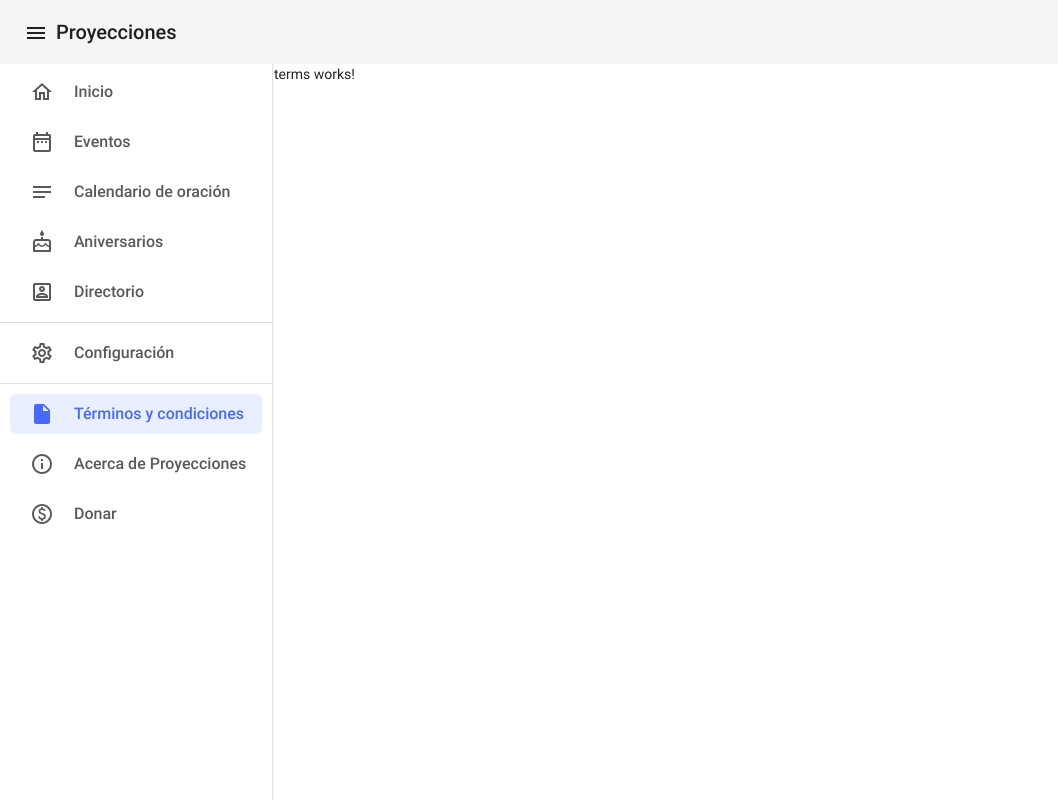
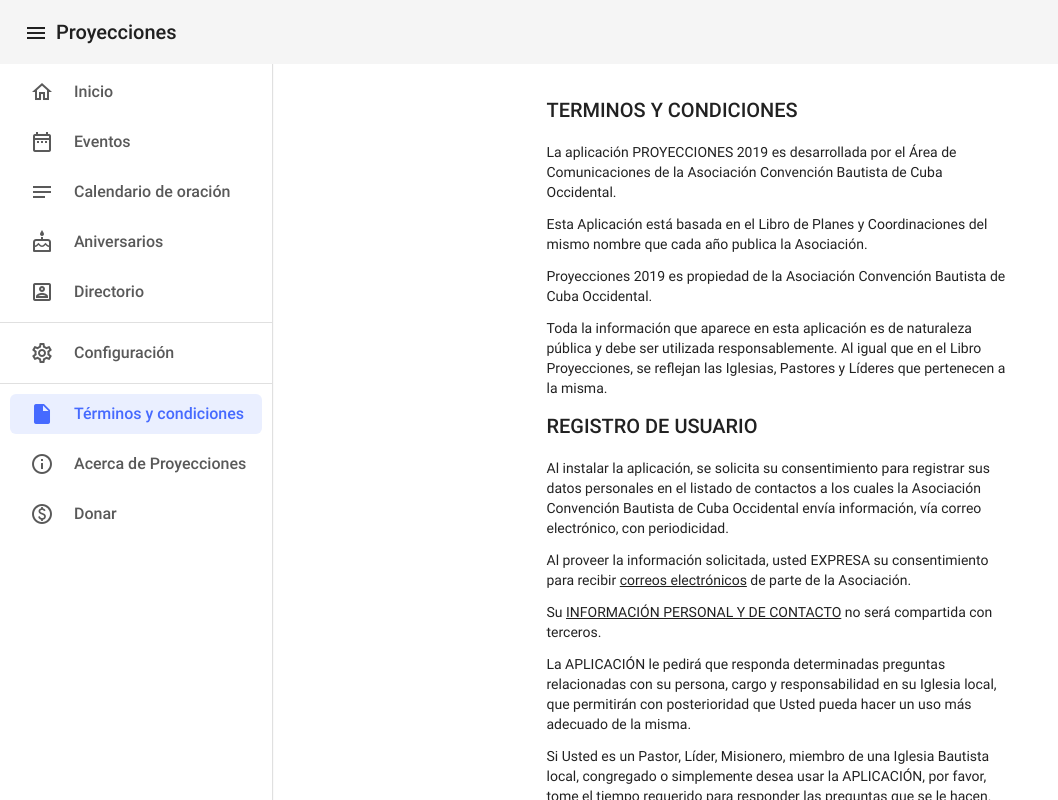
Before and after one commit to liosvel-medina/ProyeccionesWeb, an Angular app: page /terms in a window 1280 px wide. Shown: the whole page, without its empty margins (0-1058 px from the left). Built offline with nearby package versions, Linux system fonts and the light colour scheme.

Commit message:
define terms.component

```diff
--- a/src/app/core/terms/terms.component.css
+++ b/src/app/core/terms/terms.component.css
@@ -0,0 +1,3 @@
+.content-area {
+  padding: 30px;
+}
--- a/src/app/core/terms/terms.component.html
+++ b/src/app/core/terms/terms.component.html
@@ -1 +1,60 @@
-<p>terms works!</p>
+<div class="content-area">
+
+  <div class="row">
+    <div class="col-12 offset-0 col-md-8 offset-md-2 col-lg-6 offset-lg-3">
+
+      <h2>TERMINOS Y CONDICIONES</h2>
+
+      <p>La aplicación PROYECCIONES 2019 es desarrollada por el Área de Comunicaciones de la Asociación Convención
+        Bautista
+        de
+        Cuba Occidental.</p>
+      <p>Esta Aplicación está basada en el Libro de Planes y Coordinaciones del mismo nombre que cada año publica la
+        Asociación.</p>
+      <p>Proyecciones 2019 es propiedad de la Asociación Convención Bautista de Cuba Occidental.</p>
+      <p>Toda la información que aparece en esta aplicación es de naturaleza pública y debe ser utilizada
+        responsablemente.
+        Al
+        igual que en el Libro Proyecciones, se reflejan las Iglesias, Pastores y Líderes que pertenecen a la misma.</p>
+
+      <h2>REGISTRO DE USUARIO</h2>
+      <p>Al instalar la aplicación, se solicita su consentimiento para registrar sus datos personales en el listado de
+        contactos a los cuales la Asociación Convención Bautista de Cuba Occidental envía información, vía correo
+        electrónico,
+        con periodicidad.</p>
+      <p>Al proveer la información solicitada, usted EXPRESA su consentimiento para recibir <u>correos electrónicos</u>
+        de parte de la Asociación.</p>
+      <p>Su <u>INFORMACIÓN PERSONAL Y DE CONTACTO</u> no será compartida con terceros.</p>
+      <p>La APLICACIÓN le pedirá que responda determinadas preguntas relacionadas con su persona, cargo y
+        responsabilidad
+        en
+        su Iglesia local, que permitirán con posterioridad que Usted pueda hacer un uso más adecuado de la misma.</p>
+      <p>Si Usted es un Pastor, Líder, Misionero, miembro de una Iglesia Bautista local, congregado o simplemente desea
+        usar
+        la APLICACIÓN, por favor, tome el tiempo requerido para responder las preguntas que se le hacen. Las mismas nos
+        permitirán optimizar el funcionamiento de la APLICACIÓN.</p>
+
+      <h2>RESERVACIONES</h2>
+      <p>La APLICACIÓN proveerá, en dependencia del REGISTRO DE USUARIO, opción de realizar RESERVACIONES para los
+        diferentes Retiros que se celebran en el Campamento Bautista “Dr. Marta Cabarroca”. Para ello usted debe proveer
+        información de Nombre y Apellidos de los Retiristas, así como su número de Identificación (Carné de
+        Identidad).</p>
+      <p>Esta información no quedará registrada en la APLICACIÓN, solo se usará para generar un correo electrónico que
+        con posterioridad se envía a la dirección <a href="mailto:reservas@cbcocc.co.cu">reservas@cbcocc.co.cu</a> en el
+        cual aparecerán sus DATOS PERSONALES tomados del REGISTRO DE USUARIO y el listado de personas a reservar.</p>
+
+      <h2>USO Y DISTRIBUCIÓN</h2>
+      <p><b>PROYECCIONES 2019</b> es totalmente gratuito y no debe ser vendido.</p>
+      <p>PROYECCIONES 2019 puede ser distribuido gratuitamente entre Iglesias, hermanos y pueblo cristiano en
+        general.</p>
+      <p>A pesar de ser gratuito, el desarrollo, compilación y manejo de la información que en ella aparece es el fruto
+        de
+        arduo trabajo de muchos hermanos, cuyo propósito es poner en manos de todos, una herramienta útil para el
+        trabajo
+        de
+        las Iglesias locales y de la Asociación Convención Bautista de Cuba Occidental.</p>
+      <p>SOLI DEO GLORIA</p>
+
+    </div>
+  </div>
+</div>
```
